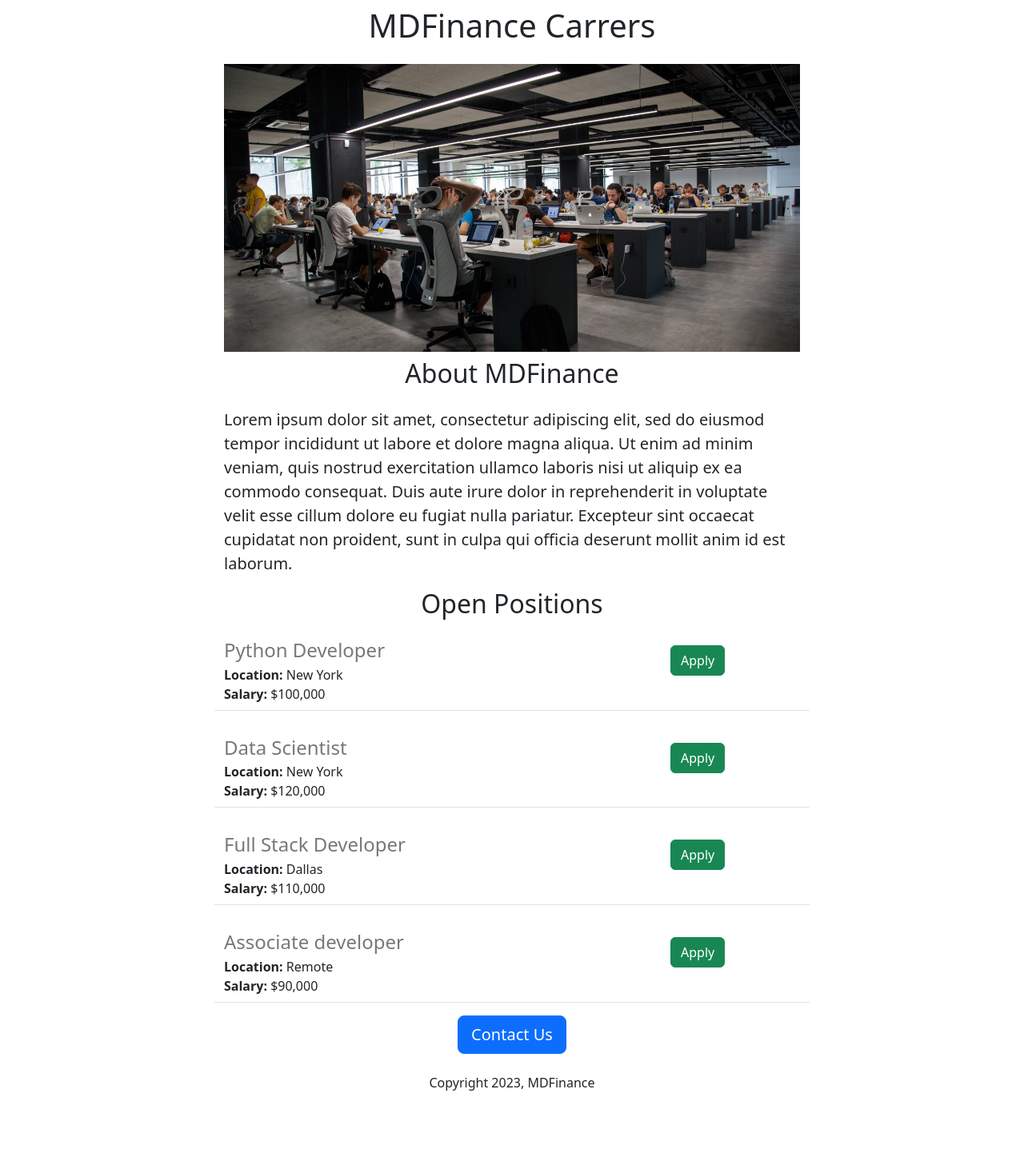
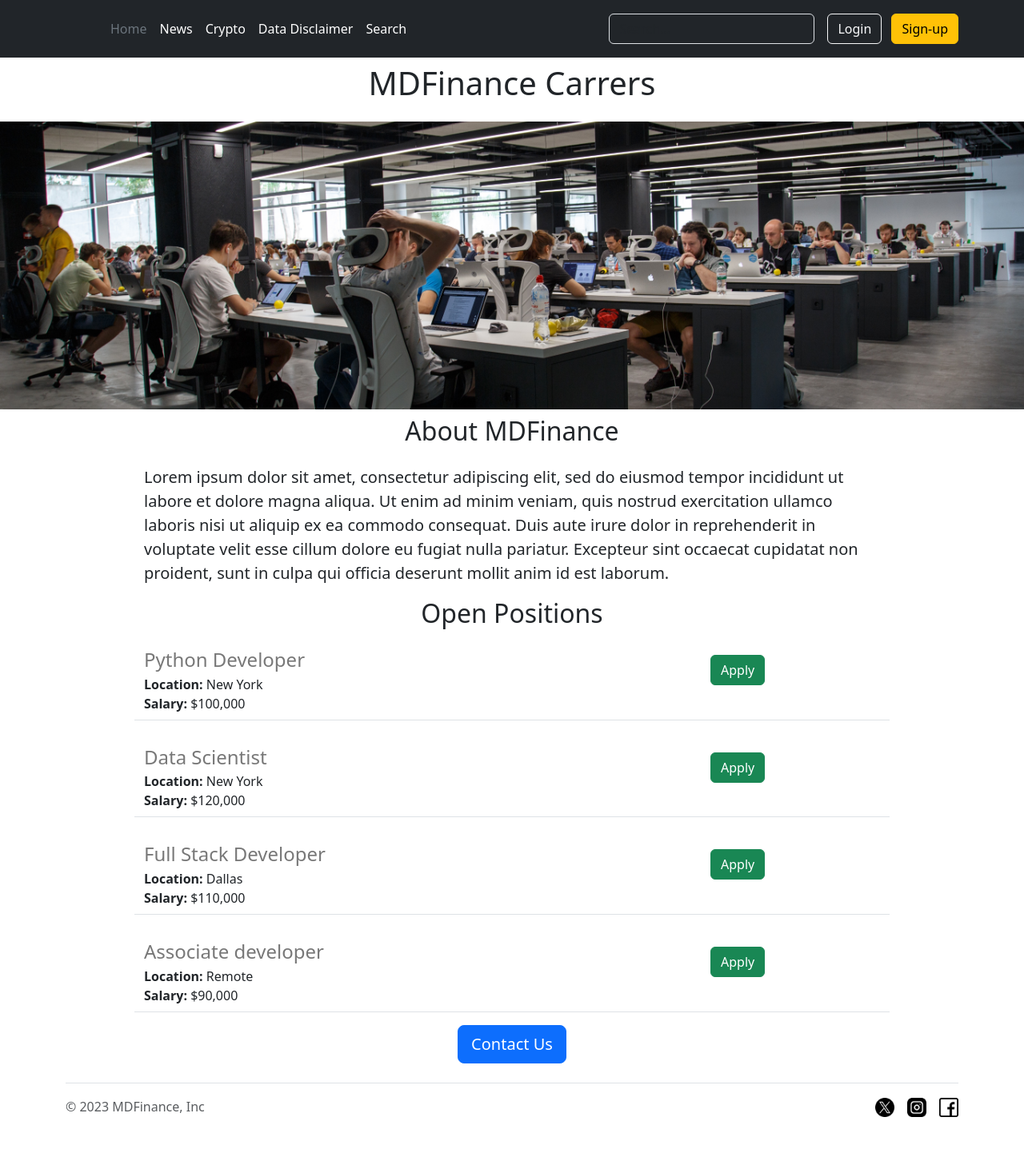
Before and after one commit to Maulikdavra/mdfinance-carrer-webiste-v2, a Flask app: page / in a window 1280 px wide. Shown: the whole page at 80% size. Before the commit the page ends 1364 px from the top, so only its background shows below. Run offline with Flask 3, Linux system fonts and the light colour scheme.

Commit message:
refactored some dynamic functionalities

```diff
--- /dev/null
+++ b/templates/footer.html
@@ -0,0 +1,25 @@
+<div class="container">
+  <footer class="d-flex flex-wrap justify-content-between align-items-center py-3 my-4 border-top">
+    <div class="col-md-4 d-flex align-items-center">
+      <span class="mb-3 mb-md-0 text-body-secondary">&copy; 2023 MDFinance, Inc</span>
+    </div>
+
+    <ul class="nav col-md-4 justify-content-end list-unstyled d-flex">
+      <li class="ms-3">
+        <a class="text-body-secondary" href="https://twitter.com/YahooFinance">
+          <img src="/static/X.jpeg" width="24" height="24" alt="Twitter icon">
+        </a>
+      </li>
+      <li class="ms-3">
+        <a class="text-body-secondary" href="https://www.instagram.com/yahoofinance/">
+          <img src="/static/instagram.jpeg" width="24" height="24" alt="Instagram icon">
+        </a>
+      </li>
+      <li class="ms-3">
+        <a class="text-body-secondary" href="https://www.facebook.com/yahoofinance/">
+          <img src="/static/facebook.jpeg" width="24" height="24" alt="Facebook icon">
+        </a>
+      </li>
+    </ul>
+  </footer>
+</div>
--- a/templates/home.html
+++ b/templates/home.html
@@ -12,15 +12,17 @@
         object-fit: cover;
       }
       #container {
-        max-width: 720px;
+        max-width: 920px;
         margin: 0 auto 0 auto;  <!-- Top:0, Left:auto, Bottom:0, Right:auto -->
       }
     </style>
   </head>
   <body>
-    <div id="container">
+    {% include 'nav.html' %}
     <h1 class="text-center mt-2 mb-4">MDFinance Carrers</h1>
     <img class="img-fluid" id="Banner" src="https://mdfinance-carrer-webiste--maulikdavra06.repl.co/static/Banner.jpeg" height="320">
+    <div id="container">
+
     <h2 class="text-center mt-2 mb-4">About MDFinance</h2>
     <p class="lead">Lorem ipsum dolor sit amet, consectetur adipiscing elit, sed do eiusmod tempor incididunt ut labore et dolore magna aliqua. Ut enim ad minim veniam, quis nostrud exercitation ullamco laboris nisi ut aliquip ex ea commodo consequat. Duis aute irure dolor in reprehenderit in voluptate velit esse cillum dolore eu fugiat nulla pariatur. Excepteur sint occaecat cupidatat non proident, sunt in culpa qui officia deserunt mollit anim id est laborum.</p>
     <h2 class="text-center mt-2 md-4">Open Positions</h2>
@@ -30,9 +32,9 @@
       {% endfor %}
     </div>
       <div class="text-center">
-        <button class="btn btn-primary btn-lg">Contact Us</button>
-        <p class="mt-4">Copyright 2023, MDFinance</p>
+          <a href="mailto:hello@jovian.ai" class="btn btn-primary btn-lg">Contact Us</a>
       </div>
     </div>
+    {% include 'footer.html' %}
   </body>
 </html>
--- /dev/null
+++ b/templates/nav.html
@@ -0,0 +1,26 @@
+<header class="p-3 text-bg-dark">
+  <div class="container">
+    <div class="d-flex flex-wrap align-items-center justify-content-center justify-content-lg-start">
+      <a href="/" class="d-flex align-items-center mb-2 mb-lg-0 text-white text-decoration-none">
+        <svg class="bi me-2" width="40" height="32" role="img" aria-label="Bootstrap"><use xlink:href="#bootstrap"/></svg>
+      </a>
+
+      <ul class="nav col-12 col-lg-auto me-lg-auto mb-2 justify-content-center mb-md-0">
+        <li><a href="https://finance.yahoo.com/" class="nav-link px-2 text-secondary">Home</a></li>
+        <li><a href="https://news.yahoo.com/" class="nav-link px-2 text-white">News</a></li>
+        <li><a href="https://finance.yahoo.com/crypto/" class="nav-link px-2 text-white">Crypto</a></li>
+        <li><a href="https://help.yahoo.com/kb/finance-for-web/SLN2310.html?locale=en_US" class="nav-link px-2 text-white">Data Disclaimer</a></li>
+        <li><a href="https://search.yahoo.com/web" class="nav-link px-2 text-white">Search</a></li>
+      </ul>
+
+      <form class="col-12 col-lg-auto mb-3 mb-lg-0 me-lg-3" role="search">
+        <input type="search" class="form-control form-control-dark text-bg-dark" placeholder="Search..." aria-label="Search">
+      </form>
+
+      <div class="text-end">
+        <button type="button" class="btn btn-outline-light me-2">Login</button>
+        <button type="button" class="btn btn-warning">Sign-up</button>
+      </div>
+    </div>
+  </div>
+</header>
```
Also changed, not shown: static/X.jpeg (added), static/facebook.jpeg (added), static/instagram.jpeg (added).
